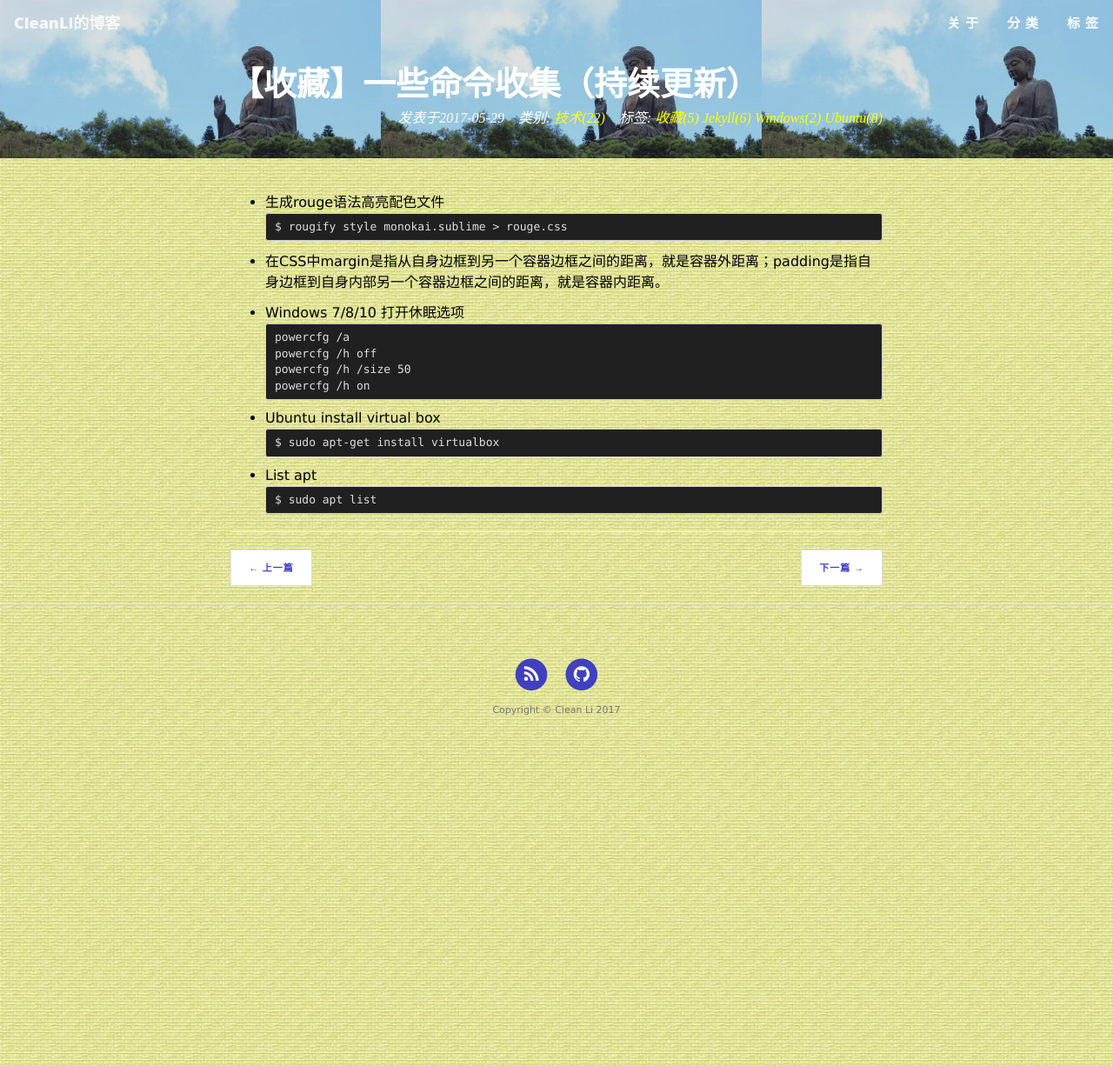
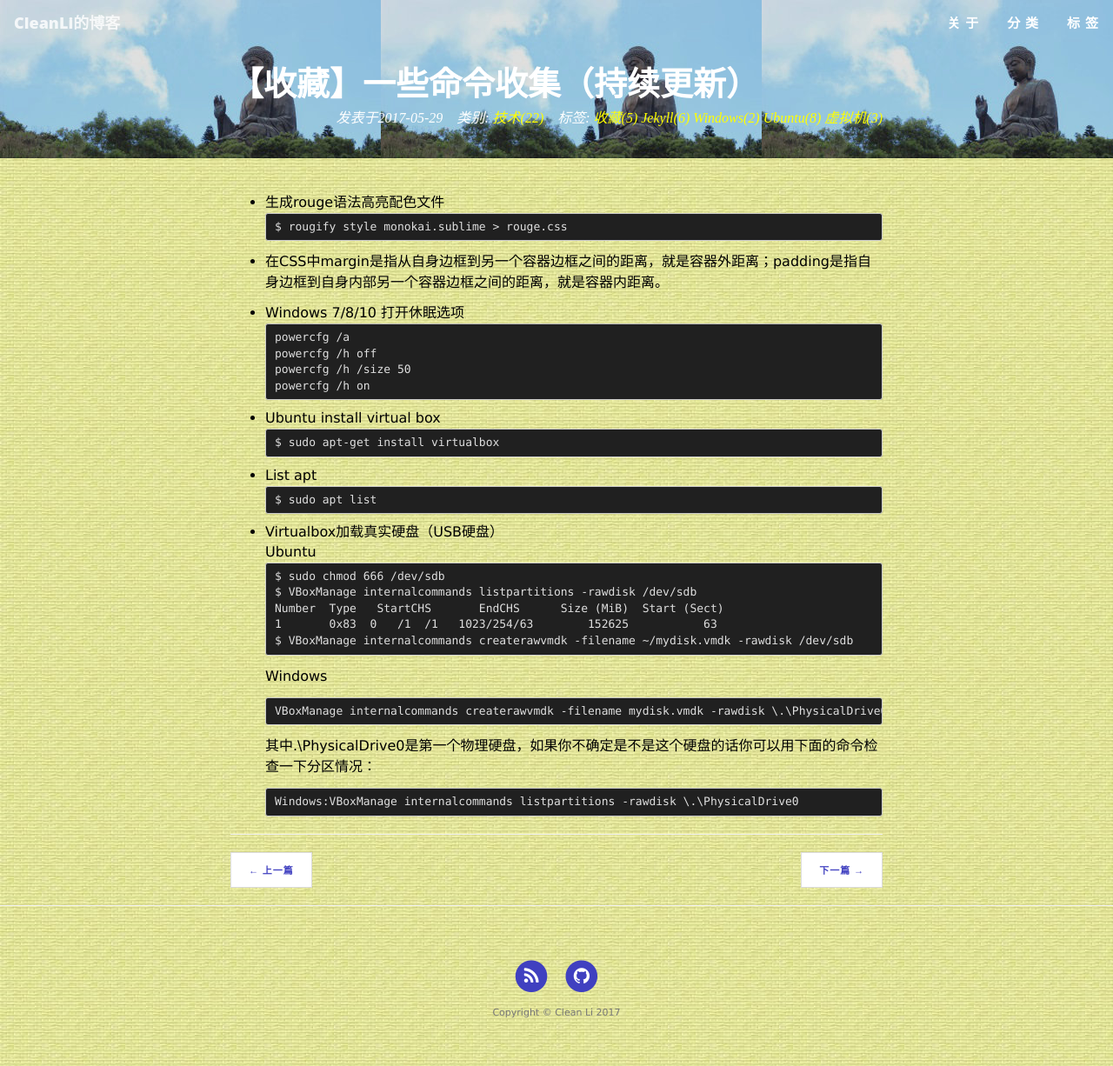
Before and after one commit to cleanli/cleanhome, a Jekyll site: the page built from _posts/2017-05-29-cmd_collecting.md, in a window 1280 px wide. Shown: the whole page at 87% size. Built offline with Jekyll 4.4.1, drawn with Linux system fonts in a browser that asks for light colours.

Commit message:
add virtualbox hw disk cmd

````diff
--- a/_posts/2017-05-29-cmd_collecting.md
+++ b/_posts/2017-05-29-cmd_collecting.md
@@ -4,7 +4,7 @@ title:      "【收藏】一些命令收集（持续更新）"
 date:       2017-05-29 21:21:46 +0800
 author:     "Clean Li"
 categories: 技术
-tags: ["收藏",Jekyll,Windows,Ubuntu]
+tags: ["收藏",Jekyll,Windows,Ubuntu,"虚拟机"]
 header-img: "img/post-bg-01.jpg"
 ---
 - 生成rouge语法高亮配色文件
@@ -31,3 +31,21 @@ $ sudo apt-get install virtualbox
 ```
 $ sudo apt list
 ```
+
+- Virtualbox加载真实硬盘（USB硬盘）<br>
+Ubuntu
+```
+$ sudo chmod 666 /dev/sdb
+$ VBoxManage internalcommands listpartitions -rawdisk /dev/sdb
+Number  Type   StartCHS       EndCHS      Size (MiB)  Start (Sect)
+1       0x83  0   /1  /1   1023/254/63        152625           63
+$ VBoxManage internalcommands createrawvmdk -filename ~/mydisk.vmdk -rawdisk /dev/sdb
+```
+Windows
+```
+VBoxManage internalcommands createrawvmdk -filename mydisk.vmdk -rawdisk \.\PhysicalDrive0
+```
+其中\.\PhysicalDrive0是第一个物理硬盘，如果你不确定是不是这个硬盘的话你可以用下面的命令检查一下分区情况：
+```
+Windows:VBoxManage internalcommands listpartitions -rawdisk \.\PhysicalDrive0
+```
````
